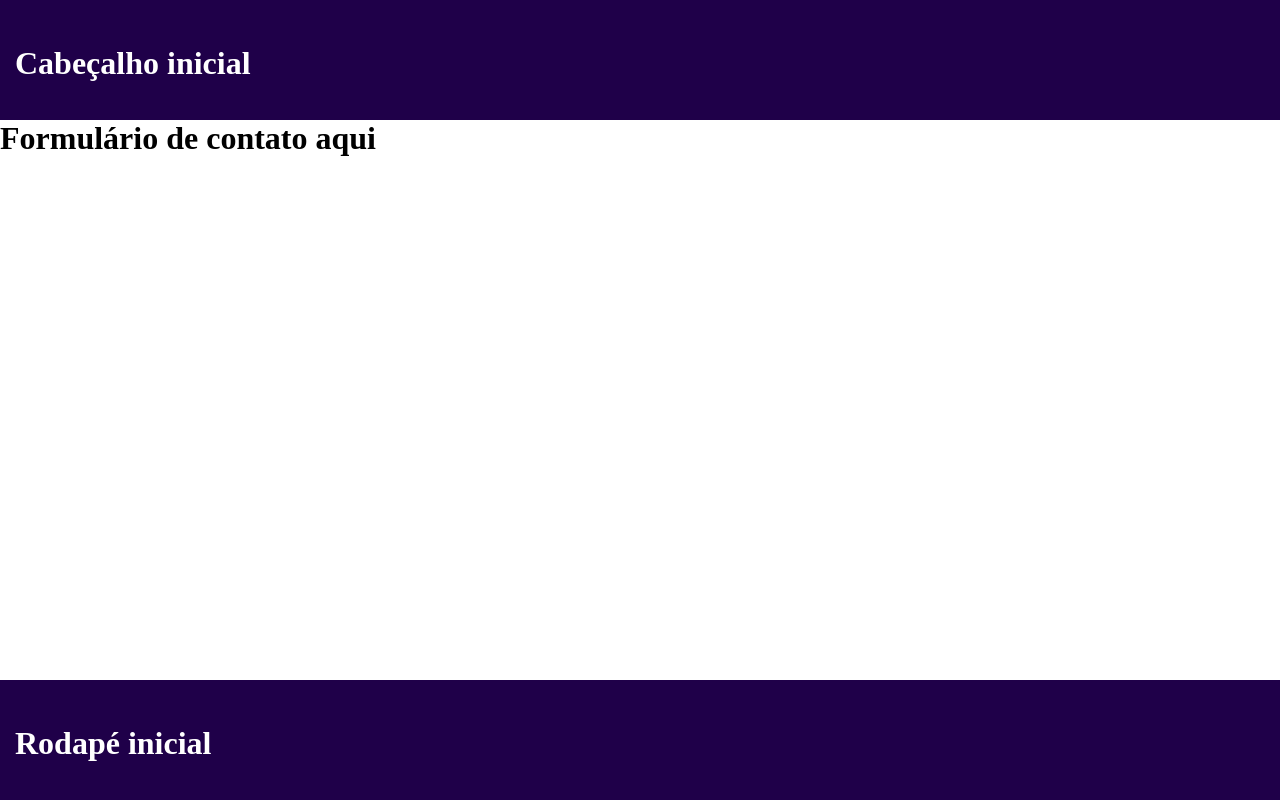
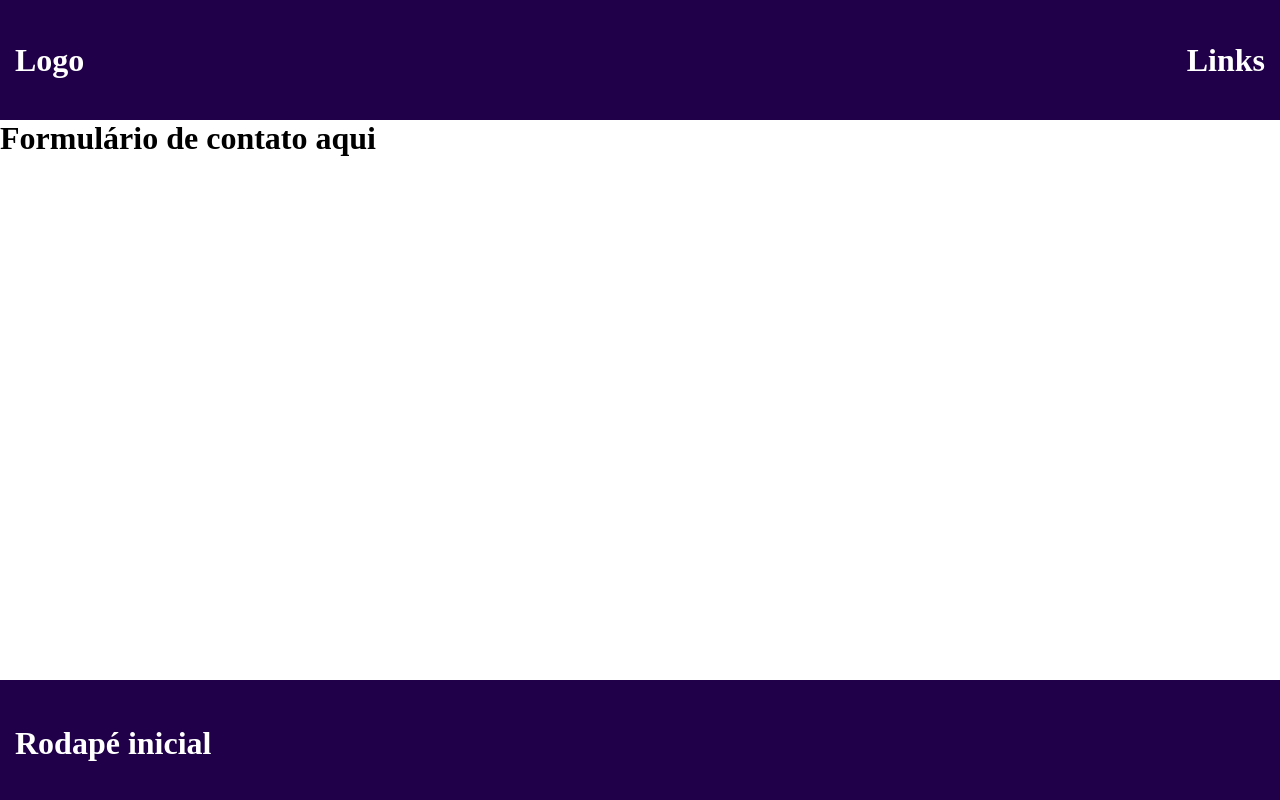
Before and after one commit to BWartchow/casa-de-eventos-react-grupo-2, a React (Vite) app: page /contact in a window 1280 px wide. Built offline with nearby package versions, Linux system fonts and the light colour scheme.

Commit message:
inicio do uso de styled-components e criacao logo/navbar no header

```diff
--- a/package.json
+++ b/package.json
@@ -12,7 +12,8 @@
   "dependencies": {
     "react": "^18.2.0",
     "react-dom": "^18.2.0",
-    "react-router-dom": "^6.22.1"
+    "react-router-dom": "^6.22.1",
+    "styled-components": "^6.1.8"
   },
   "devDependencies": {
     "@types/react": "^18.2.55",
--- a/src/components/Header/header.jsx
+++ b/src/components/Header/header.jsx
@@ -1,8 +1,14 @@
+import HeaderContainer from "./header.styles"
+
+import Logo from "../Logo/logo";
+import Navbar from "../Navbar/navbar";
+
 function Header() {
     return (
-        <div className="header">
-            <h1>Cabeçalho inicial</h1>
-        </div>
+        <HeaderContainer>
+            <Logo />
+            <Navbar />
+        </HeaderContainer>
     )
 }
 
--- /dev/null
+++ b/src/components/Header/header.styles.jsx
@@ -0,0 +1,14 @@
+import styled from "styled-components";
+
+const HeaderContainer = styled.div`
+    width: 100%;
+    height: 120px;
+    display: flex;
+    justify-content: space-between;
+    align-items: center;
+    padding: 0 15px;
+    background-color: #1F0049;
+    color: #FFFFFF;
+`
+
+export default HeaderContainer
--- /dev/null
+++ b/src/components/Logo/logo.jsx
@@ -0,0 +1,6 @@
+function Logo() {
+    return (
+        <h1>Logo</h1>
+    )
+}
+export default Logo
--- /dev/null
+++ b/src/components/Navbar/navbar.jsx
@@ -0,0 +1,6 @@
+function Navbar() {
+    return (
+        <h1>Links</h1>
+    )
+}
+export default Navbar
--- a/src/index.css
+++ b/src/index.css
@@ -2,15 +2,6 @@
   margin: 0;
   padding: 0;
   box-sizing: border-box;
-}
-
-.header {
- width: 100%;
- padding-top: 45px;
- padding-left: 15px;
- height: 120px;
- background-color: #1F0049;
- color: #FFFFFF;
 }
 
 .content {
```
Also changed, not shown: 1 other file (tests, documents, lock files or other folders).
